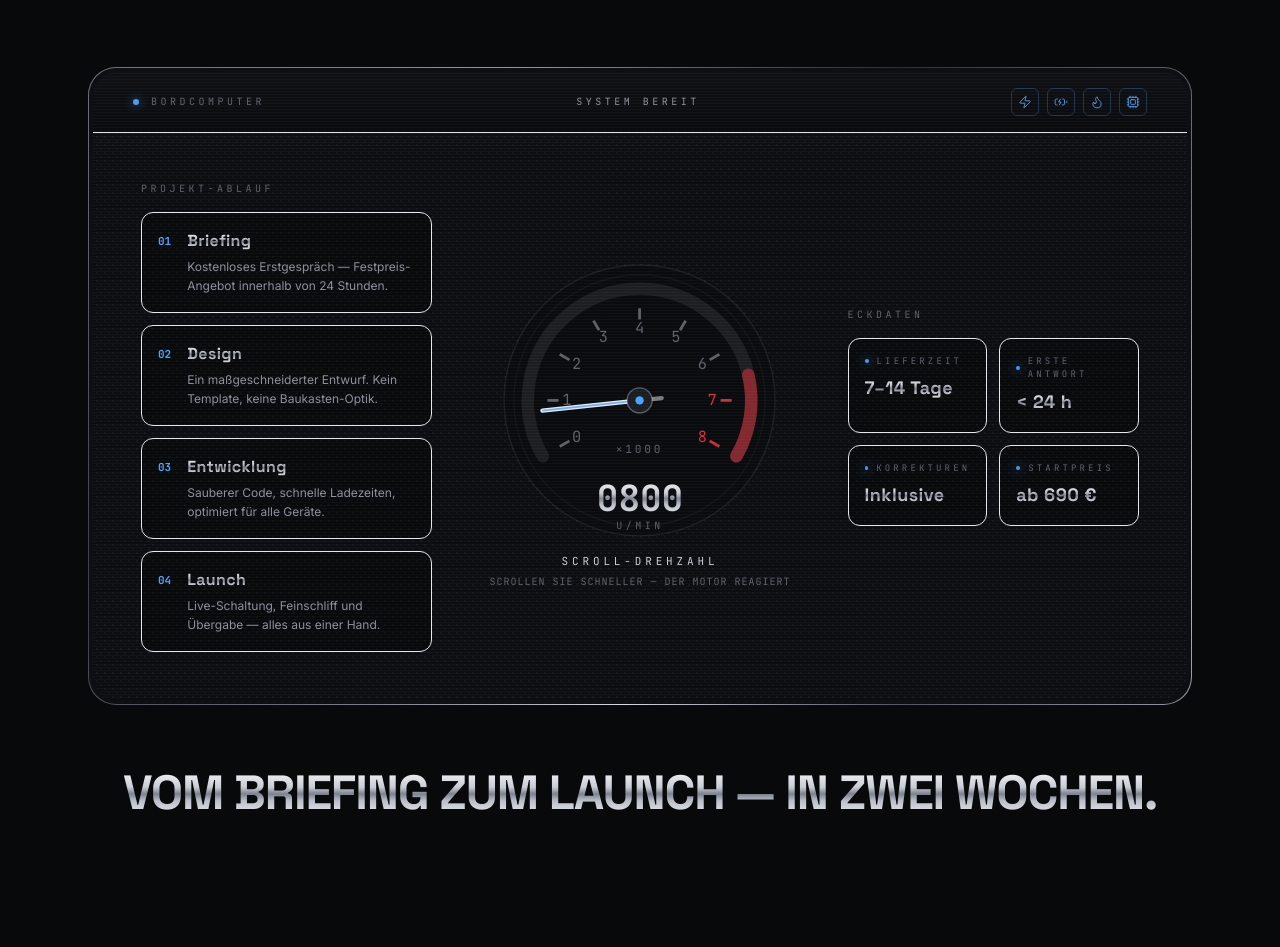
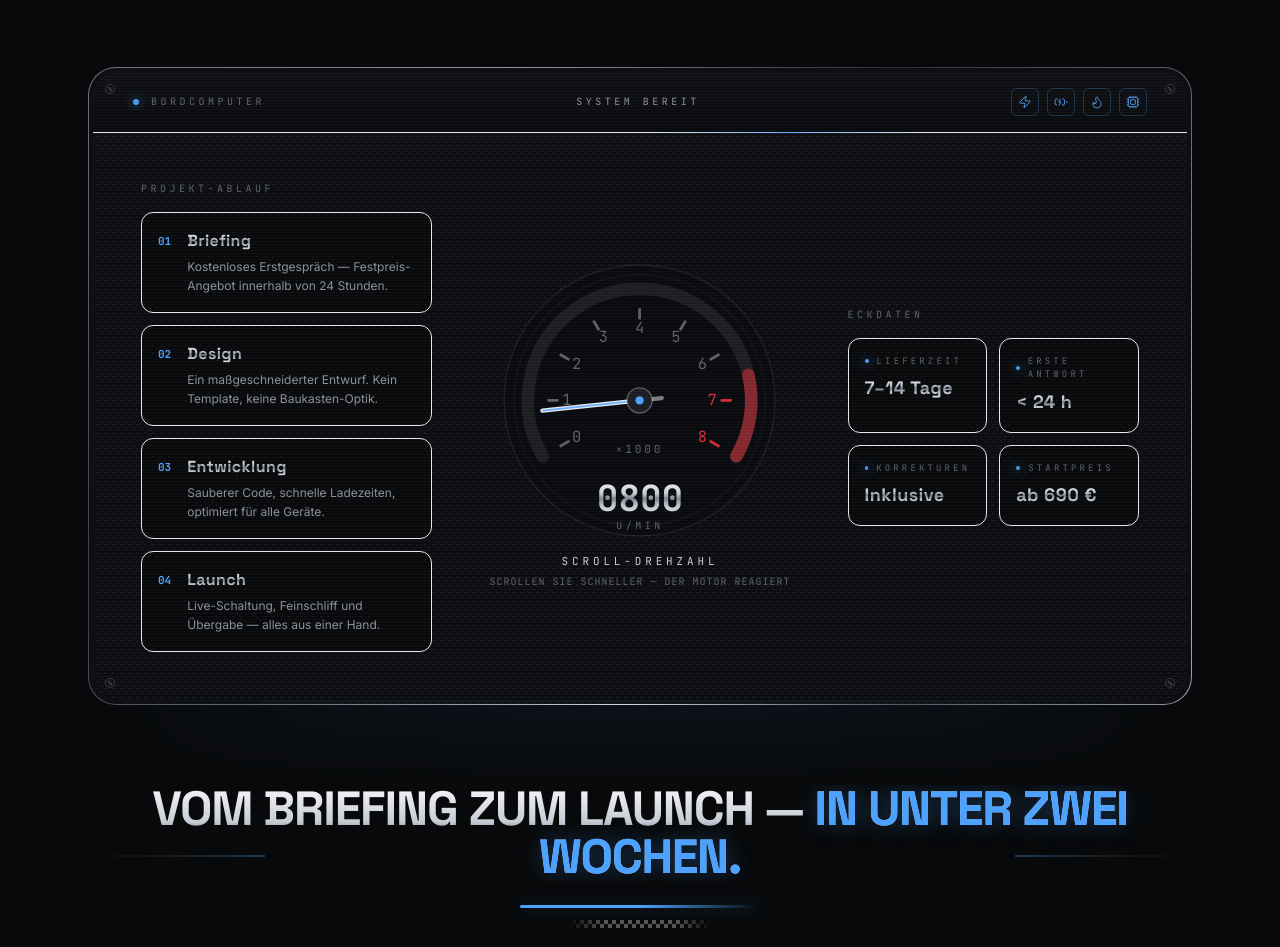
Before and after one commit to kalangel/Gear-knob, a Next.js app: page / in a window 1280 px wide. Shown: the part 4605-5552 px from the top of the page. Built offline with nearby package versions, Linux system fonts and the light colour scheme.

Commit message:
Ignition section: 'under two weeks' punchline + finish-line visuals, corner bolts, redline sweep, underglow

```diff
--- a/components/sections/experience.tsx
+++ b/components/sections/experience.tsx
@@ -242,17 +242,37 @@ function Specs({ title, items }: { title: string; items: { label: string; value:
   );
 }
 
+/* ---------- chassis screw: tiny machined bolt for the display corners ---------- */
+
+function Screw({ className }: { className?: string }) {
+  return (
+    <span
+      aria-hidden
+      className={`pointer-events-none absolute z-20 h-2.5 w-2.5 rounded-full border border-white/15 bg-[#16181c] shadow-[inset_0_1px_2px_rgba(0,0,0,0.8)] ${className}`}
+    >
+      <span className="absolute left-1/2 top-1/2 h-px w-1.5 -translate-x-1/2 -translate-y-1/2 rotate-45 bg-white/25" />
+    </span>
+  );
+}
+
 /* ---------- section ---------- */
 
 export function Experience() {
   const { t } = useLang();
+  const reduced = useReducedMotion();
+  const [punchLead, punchTail] = t.experience.punchline.split(" — ");
 
   return (
     <section id="experience" className="relative mx-auto max-w-6xl scroll-mt-24 px-6 py-20 md:py-28">
       <SectionHeading gear="4" eyebrow={t.experience.eyebrow} title={t.experience.title} />
 
       <Reveal>
-        <div className="chrome-ring rounded-[28px] p-1">
+        <div className="chrome-ring relative rounded-[28px] p-1">
+          {/* underglow — neon beneath the chassis */}
+          <div
+            aria-hidden
+            className="pointer-events-none absolute inset-x-12 -bottom-7 h-14 rounded-[50%] bg-[var(--glow)] opacity-30 blur-2xl"
+          />
           {/* the in-car display */}
           <div className="relative overflow-hidden rounded-[24px] bg-[#07080b]">
             {/* screen glass: subtle scanlines + top sheen */}
@@ -269,8 +289,24 @@ export function Experience() {
               className="pointer-events-none absolute inset-x-0 top-0 z-10 h-24 bg-gradient-to-b from-white/[0.04] to-transparent"
             />
 
+            {/* machined corner bolts */}
+            <Screw className="left-3 top-3" />
+            <Screw className="right-3 top-3" />
+            <Screw className="bottom-3 left-3" />
+            <Screw className="bottom-3 right-3" />
+
             {/* status bar */}
             <div className="relative flex items-center justify-between border-b border-white/8 px-6 py-4 md:px-10">
+              {/* redline sweep running along the bottom edge */}
+              <div aria-hidden className="absolute inset-x-0 -bottom-px h-px overflow-hidden">
+                {!reduced && (
+                  <motion.div
+                    className="h-full w-1/4 bg-gradient-to-r from-transparent via-accent/80 to-transparent"
+                    animate={{ x: ["-120%", "520%"] }}
+                    transition={{ duration: 3.4, repeat: Infinity, repeatDelay: 1.8, ease: "linear" }}
+                  />
+                )}
+              </div>
               <div className="flex items-center gap-3 font-mono text-[10px] uppercase tracking-widest2 text-muted">
                 <span className="h-1.5 w-1.5 rounded-full bg-accent animate-pulse-led" />
                 {t.experience.board}
@@ -297,21 +333,59 @@ export function Experience() {
         </div>
       </Reveal>
 
-      {/* inView on the wrapper — the line starts translated outside the overflow clip */}
+      {/* finish line — inView on the wrapper, the line starts translated outside the overflow clip */}
       <motion.div
-        className="mt-12 overflow-hidden md:mt-16"
+        className="relative mt-14 md:mt-20"
         initial="hidden"
         whileInView="visible"
         viewport={{ once: true, margin: "-10%" }}
       >
+        {/* speed hairlines flanking the statement */}
+        <div
+          aria-hidden
+          className="pointer-events-none absolute left-0 top-1/2 hidden h-px w-[16%] -translate-y-1/2 bg-gradient-to-r from-transparent via-white/15 to-accent/60 md:block"
+        />
+        <div
+          aria-hidden
+          className="pointer-events-none absolute right-0 top-1/2 hidden h-px w-[16%] -translate-y-1/2 bg-gradient-to-l from-transparent via-white/15 to-accent/60 md:block"
+        />
+
+        <div className="overflow-hidden">
           <motion.p
             key={t.experience.punchline}
             variants={{ hidden: { y: "110%" }, visible: { y: "0%" } }}
             transition={{ duration: 0.9, ease: EASE }}
             className="text-center font-display text-3xl font-bold uppercase tracking-tight text-metal md:text-5xl"
           >
-          {t.experience.punchline}
+            {punchLead}
+            {punchTail && (
+              <>
+                {" — "}
+                <span className="text-accent-glow">{punchTail}</span>
+              </>
+            )}
           </motion.p>
+        </div>
+
+        {/* speed streak */}
+        <motion.div
+          aria-hidden
+          variants={{ hidden: { scaleX: 0, opacity: 0 }, visible: { scaleX: 1, opacity: 1 } }}
+          transition={{ duration: 1.1, delay: 0.35, ease: EASE }}
+          className="mx-auto mt-6 h-[3px] w-44 origin-left rounded-full bg-gradient-to-r from-accent via-accent to-transparent shadow-[0_0_18px_var(--glow)] md:w-60"
+        />
+
+        {/* checkered finish strip */}
+        <motion.div
+          aria-hidden
+          variants={{ hidden: { opacity: 0 }, visible: { opacity: 0.35 } }}
+          transition={{ duration: 0.8, delay: 0.6 }}
+          className="mx-auto mt-3 h-2 w-28 [mask-image:linear-gradient(90deg,transparent,black_25%,black_75%,transparent)] md:w-36"
+          style={{
+            backgroundImage: "repeating-conic-gradient(rgba(255,255,255,0.9) 0% 25%, transparent 0% 50%)",
+            backgroundSize: "8px 8px",
+          }}
+        />
       </motion.div>
     </section>
   );
--- a/lib/i18n.ts
+++ b/lib/i18n.ts
@@ -175,7 +175,7 @@ export const DICT = {
         { label: "Korrekturen", value: "Inklusive" },
         { label: "Startpreis", value: "ab 690 €" },
       ],
-      punchline: "Vom Briefing zum Launch — in zwei Wochen.",
+      punchline: "Vom Briefing zum Launch — in unter zwei Wochen.",
     },
     contact: {
       eyebrow: "Fünfter Gang / Eingelegt",
@@ -315,7 +315,7 @@ export const DICT = {
         { label: "Правки", value: "Включены" },
         { label: "Старт", value: "от 690 €" },
       ],
-      punchline: "От брифа до запуска — за две недели.",
+      punchline: "От брифа до запуска — меньше двух недель.",
     },
     contact: {
       eyebrow: "Пятая передача / Включена",
```
Lines whose indentation alone changed are shown as unchanged.
